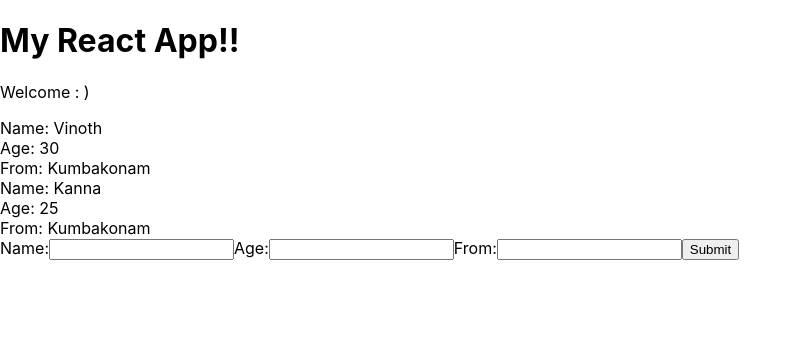
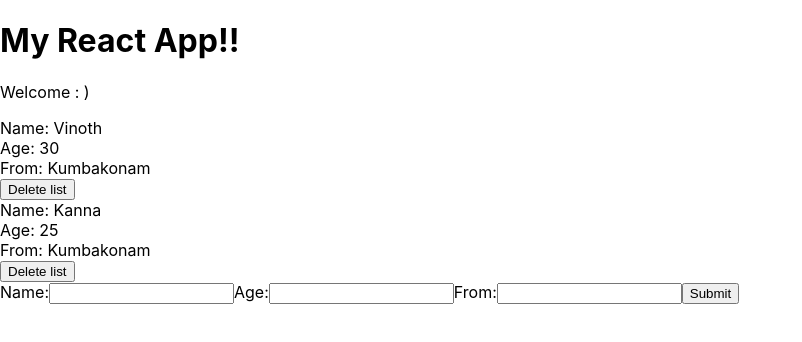
Before and after one commit to vinothsmart/react-redux-complete, a React (Create React App) app in the folder my-app/: page / in a window 1280 px wide. Shown: the top 342 px of the page, without its empty margins (0-802 px from the left). Built offline with nearby package versions, Linux system fonts and the light colour scheme.

Commit message:
Delete List

```diff
--- a/my-app/src/App.js
+++ b/my-app/src/App.js
@@ -1,4 +1,4 @@
-import React, { useState } from "react";
+import React, { useState, useCallback } from "react";
 import Lists from "./Lists";
 import AddList from "./AddList";
 
@@ -11,19 +11,30 @@
     ],
   });
 
-  const addList = (namelist) => {
-    namelist.id = Math.random();
-    let lists = [...names.namelists, namelist];
-    setNames({
-      namelists: lists,
-    });
-  };
+  const addList = useCallback(
+    (namelist) => {
+      namelist.id = Math.random();
+      setNames({
+        namelists: [...names.namelists, namelist],
+      });
+    },
+    [names]
+  );
+
+  const deletelist = useCallback(
+    (id) => {
+      setNames({
+        namelists: names.namelists.filter((list) => list.id !== id),
+      });
+    },
+    [names]
+  );
 
   return (
     <div className="App">
       <h1>My React App!!</h1>
       <p>Welcome : )</p>
-      <Lists lists={names.namelists} />
+      <Lists lists={names.namelists} deletelist={deletelist} />
       <AddList addList={addList} />
     </div>
   );
--- a/my-app/src/Lists.js
+++ b/my-app/src/Lists.js
@@ -1,6 +1,6 @@
 import React from "react";
 
-const Lists = ({ lists }) => {
+const Lists = ({ lists, deletelist }) => {
   return (
     <div className="name-list">
       {lists.map((list) =>
@@ -9,6 +9,7 @@
             <div>Name: {list.name}</div>
             <div>Age: {list.age}</div>
             <div>From: {list.from}</div>
+            <button onClick={() => deletelist(list.id)}>Delete list</button>
           </div>
         ) : null
       )}
```
Also changed, not shown: my-app/src/DeleteList.js (added, +7 -0 lines).
